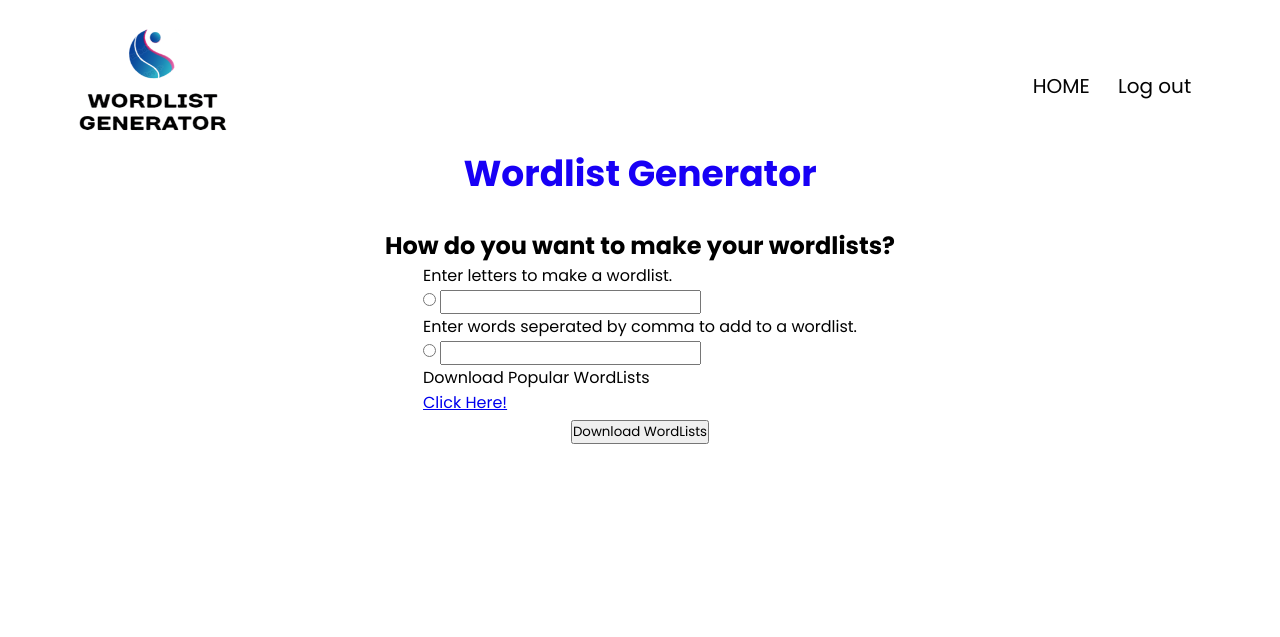
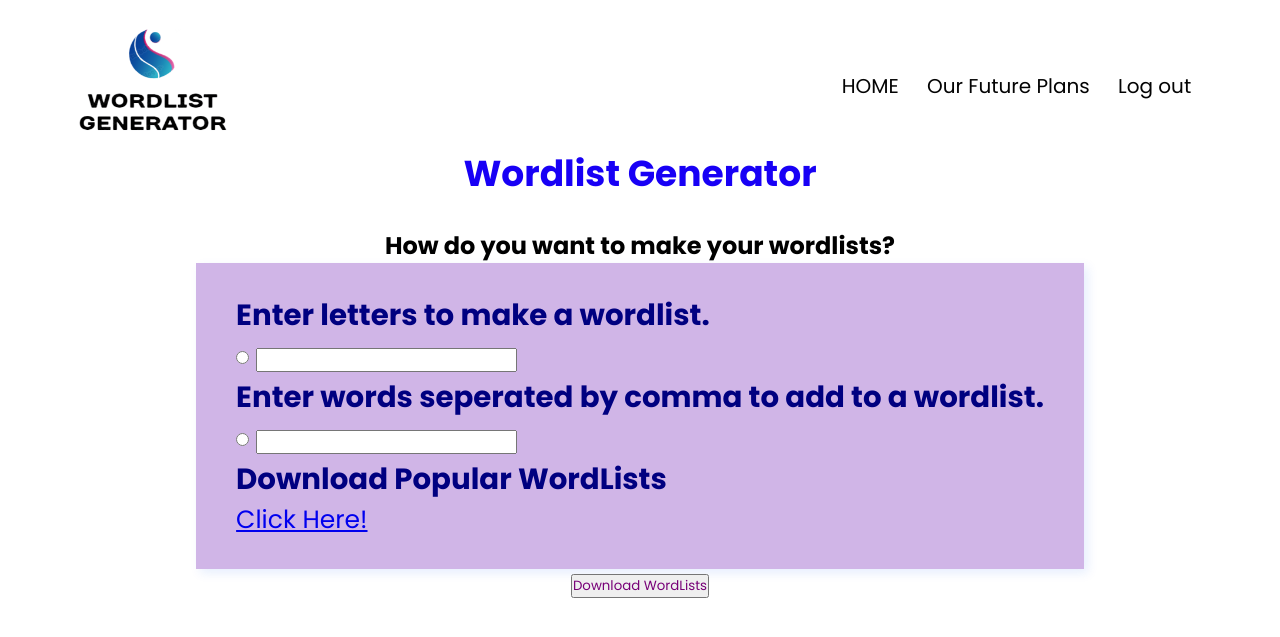
Before and after one commit to Dheerajjha451/wordlist.github.io, a PHP site: page /homePage.php in a window 1280 px wide. Shown: the top 637 px of the page. Run offline with PHP 8.4, Linux system fonts and the light colour scheme; the visitor is signed in with stand-in values (Sample User, id 1).

Commit message:
Add files via upload

```diff
--- a/homePage.php
+++ b/homePage.php
@@ -1,3 +1,4 @@
+
 <?php
 
   session_start();
@@ -26,11 +27,12 @@
   <body>
     <section class="header">
         <nav>
-             <a href="homePage.php"><img src="word.png"></a>
+        <a href="homePage.php"><img src="word.png"></a>
 
              <div class="nav-links" id="navlinks">
                 <ul>
                     <li><a href="homePage.php">HOME</a></li>
+                    <li><a href="Plans.html">Our Future Plans</a></li>
                     <li><a href="./registration/logout.php">Log out </a></li>
                 </ul>
 
@@ -43,28 +45,26 @@
             <div class="main">
               <h1>How do you want to make your wordlists?</h1>
 
-<div>
- <label for="">Enter letters to make a wordlist. </label>
+<div class="wordlist">
+ <label for=""><h3>Enter letters to make a wordlist.</h3> </label>
   <input type="radio" name="same" id="radio1">
   <input type="text" id="first">
 
-  <label for="">Enter words seperated by comma to add to a wordlist. </label>
+  <label for=""><h3>Enter words seperated by comma to add to a wordlist.</h3> </label>
   <input type="radio" name="same" id="radio2">
   <input type="text" id="second">
-  <label>Download Popular WordLists</label>
+  <label><h3>Download Popular WordLists</h3></label>
   <a href="https://github.com/danielmiessler/SecLists">Click Here!</a>
 </div>
 
   <div class="btn">
               <button type="submit" id="change" onclick="mainWorking()">
-                         Download WordLists
+                       <font color="#707">Download WordLists</font>
                         </div>
               </button>
 
-              <p id="write"><h1><font color="#800080"></h1></p>
-
-
-                </section>
+    <p id="write"><h1><font color="#800080"></h1></p>
+      </section>
 
 
 </body>
```
